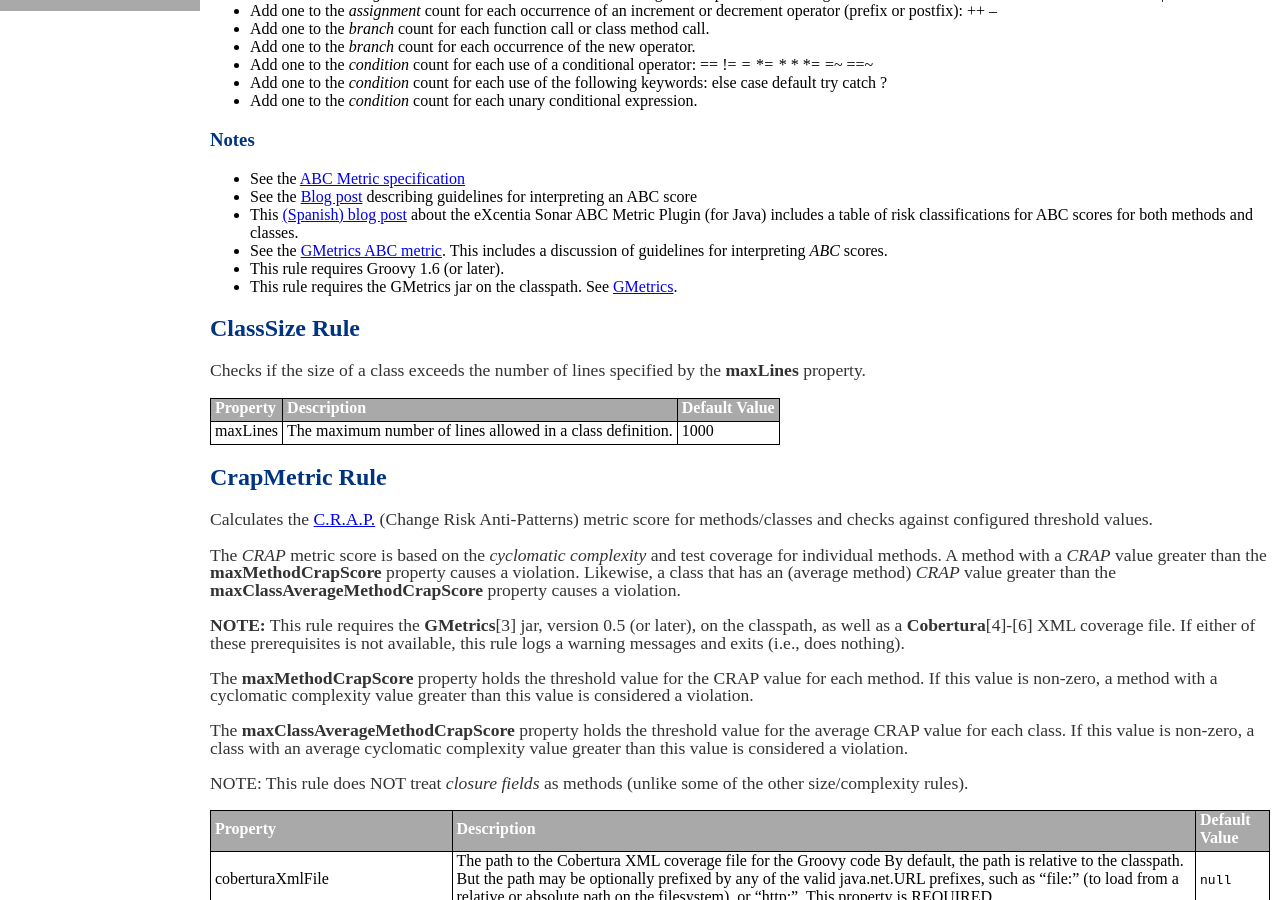
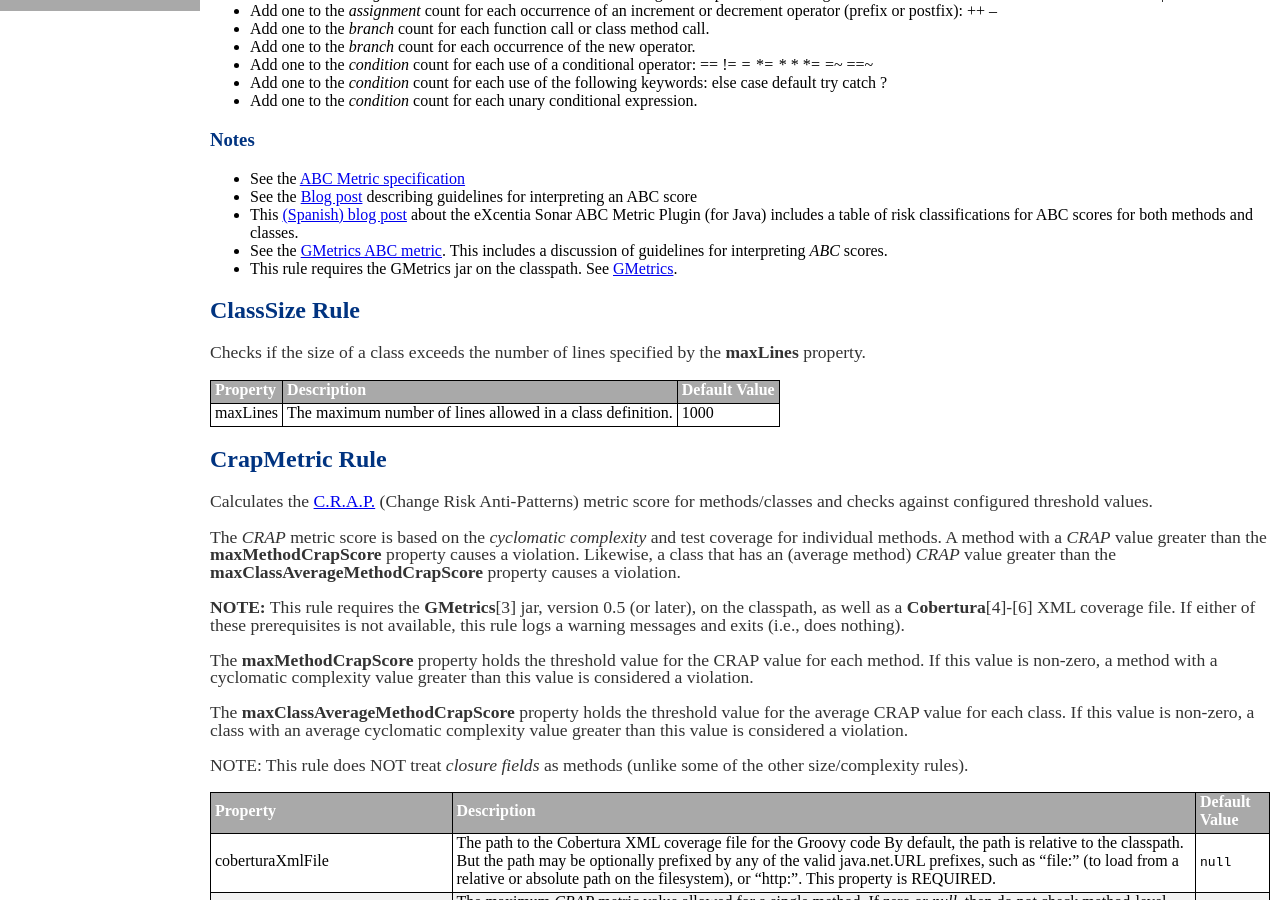
Before and after one commit to CodeNarc/CodeNarc, a Jekyll site: the page built from codenarc-rules-size.md, in a window 1280 px wide and 900 px high, scrolled down 953 px. Built offline with Jekyll 4.4.1, drawn with Linux system fonts in a browser that asks for light colours; some of the changed text lies outside the part shown.

Commit message:
#664: Remove obsolete reference to Groovy 1.x

```diff
--- a/codenarc-rules-size.md
+++ b/codenarc-rules-size.md
@@ -59,7 +59,6 @@ The *ABC Metric* calculation rules for Groovy:
     eXcentia Sonar ABC Metric Plugin (for Java) includes a table of risk classifications for ABC scores for both methods and classes.
   * See the [GMetrics ABC metric](http://gmetrics.sourceforge.net/gmetrics-AbcMetric.html).
     This includes a discussion of guidelines for interpreting *ABC* scores.
-  * This rule requires Groovy 1.6 (or later).
   * This rule requires the GMetrics jar on the classpath. See [GMetrics](http://gmetrics.sourceforge.net/).
 
 
@@ -185,7 +184,6 @@ Add one (1) for each occurrence of each of the following:*
   * See the [original paper describing Cyclomatic Complexity](http://www.literateprogramming.com/mccabe.pdf)
   * See the [GMetrics Cyclomatic Complexity metric](http://gmetrics.sourceforge.net/gmetrics-CyclomaticComplexityMetric.html).
     This includes a discussion of guidelines for interpreting *cyclomatic complexity* values.
-  * This rule requires Groovy 1.6 (or later).
   * This rule requires the GMetrics jar on the classpath. See [GMetrics](http://gmetrics.sourceforge.net/).
 
 
```
